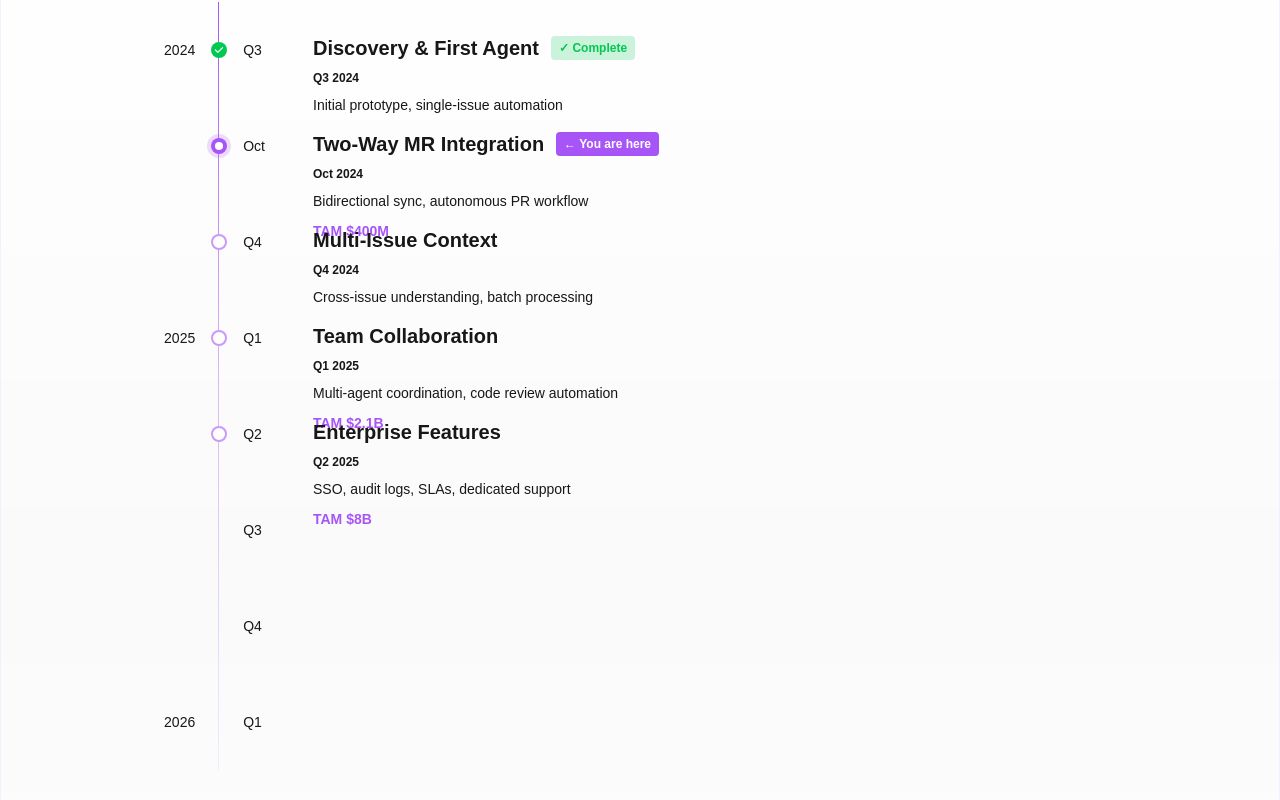
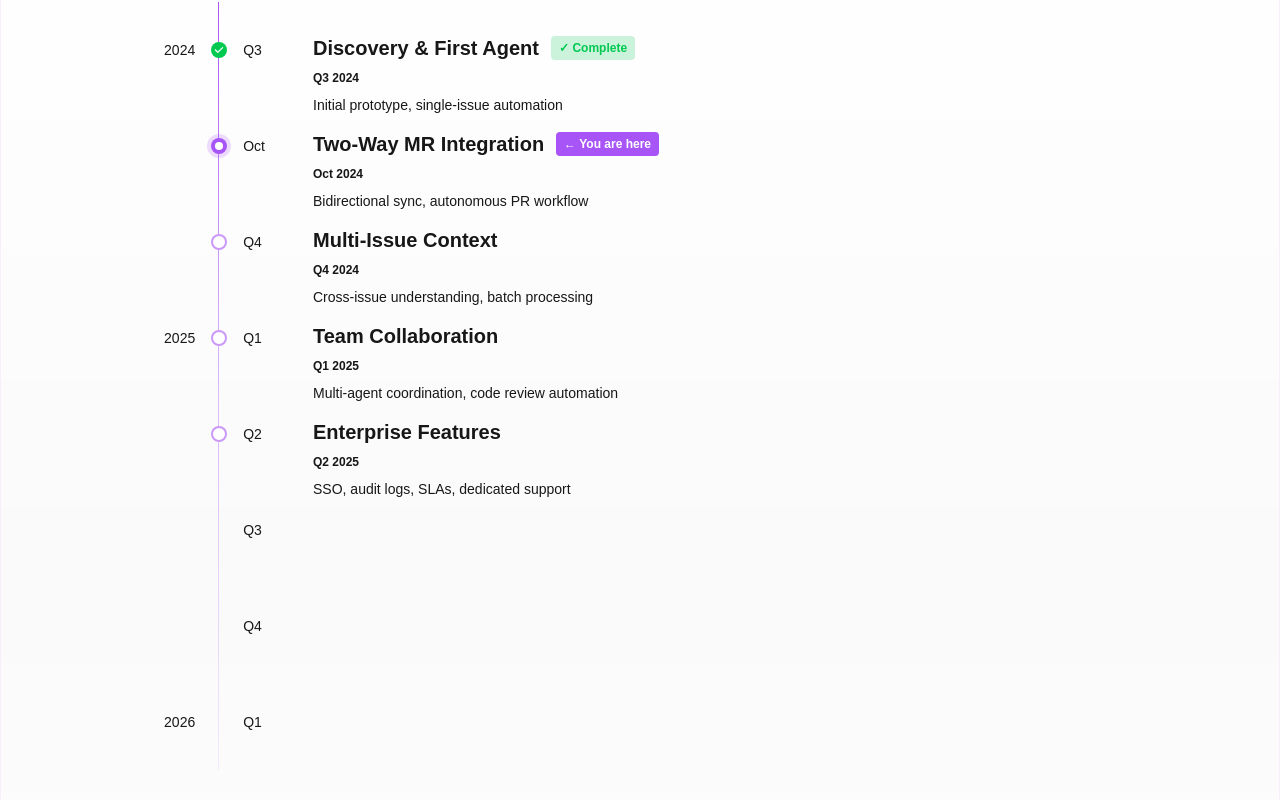
Before and after one commit to mgorunuch/adi, a Next.js app: page / in a window 1280 px wide. Shown: the part 3400-4200 px from the top of the page. Built offline with nearby package versions, Linux system fonts and the light colour scheme; a web font is replaced by a local one.

Commit message:
🎨 Remove TAM values from Roadmap milestones

```diff
--- a/src/components/Roadmap.tsx
+++ b/src/components/Roadmap.tsx
@@ -15,7 +15,6 @@ export default function Roadmap() {
       position: 0,
       title: 'Discovery & First Agent',
       capabilities: 'Initial prototype, single-issue automation',
-      tam: '',
       status: 'complete',
       date: 'Q3 2024'
     },
@@ -23,7 +22,6 @@ export default function Roadmap() {
       position: 1,
       title: 'Two-Way MR Integration',
       capabilities: 'Bidirectional sync, autonomous PR workflow',
-      tam: '$400M',
       status: 'current',
       date: 'Oct 2024'
     },
@@ -31,7 +29,6 @@ export default function Roadmap() {
       position: 2,
       title: 'Multi-Issue Context',
       capabilities: 'Cross-issue understanding, batch processing',
-      tam: '',
       status: 'upcoming',
       date: 'Q4 2024'
     },
@@ -39,7 +36,6 @@ export default function Roadmap() {
       position: 3,
       title: 'Team Collaboration',
       capabilities: 'Multi-agent coordination, code review automation',
-      tam: '$2.1B',
       status: 'upcoming',
       date: 'Q1 2025'
     },
@@ -47,7 +43,6 @@ export default function Roadmap() {
       position: 4,
       title: 'Enterprise Features',
       capabilities: 'SSO, audit logs, SLAs, dedicated support',
-      tam: '$8B',
       status: 'upcoming',
       date: 'Q2 2025'
     }
@@ -159,11 +154,6 @@ export default function Roadmap() {
                     <div className="text-sm text-muted-foreground leading-relaxed">
                       {milestone.capabilities}
                     </div>
-                    {milestone.tam && (
-                      <div className="text-sm font-bold text-brand">
-                        TAM {milestone.tam}
-                      </div>
-                    )}
                   </div>
                 ))}
               </div>
@@ -211,14 +201,9 @@ export default function Roadmap() {
                       )}
                     </div>
                   </div>
-                  <div className="text-sm text-muted-foreground leading-relaxed mb-3">
+                  <div className="text-sm text-muted-foreground leading-relaxed">
                     {milestone.capabilities}
                   </div>
-                  {milestone.tam && (
-                    <div className="text-sm font-bold text-brand">
-                      TAM {milestone.tam}
-                    </div>
-                  )}
                 </div>
               ))}
             </div>
```
